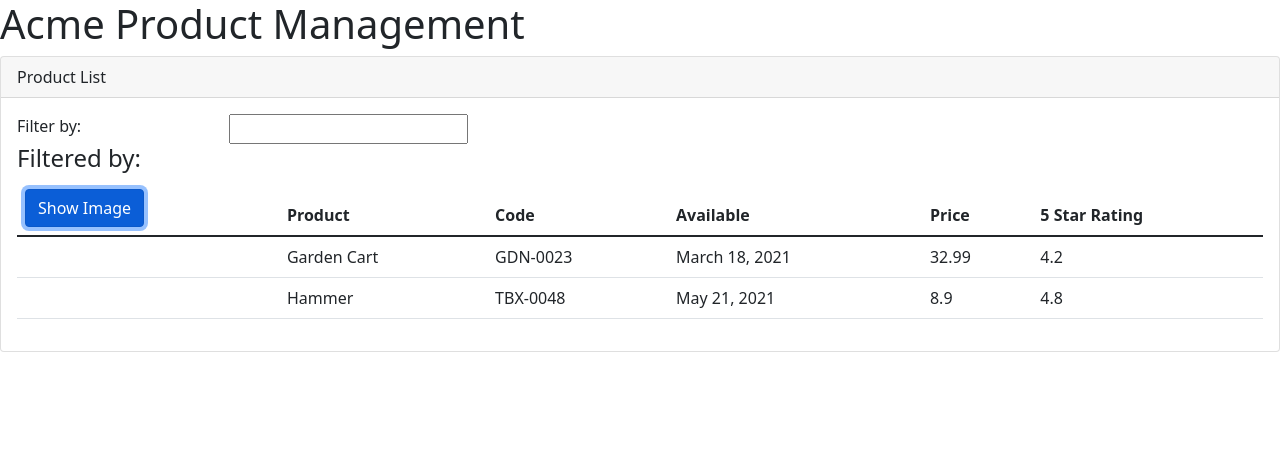
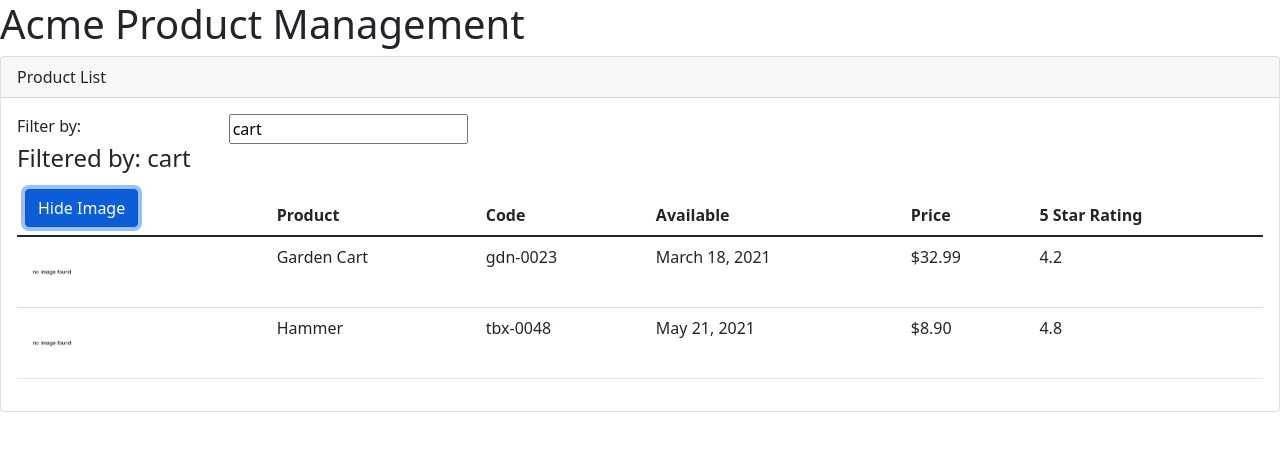
Before and after one commit to ftijan/ng-getting-started, an Angular app: page / in a window 1280 px wide. Both pictures are taken after a click on the button "Show Image". Shown: the top 450 px of the page. Built offline with nearby package versions, Linux system fonts and the light colour scheme.

Commit message:
pipes and bindings

```diff
--- a/src/app/app.module.ts
+++ b/src/app/app.module.ts
@@ -1,4 +1,5 @@
 import { NgModule } from '@angular/core';
+import { FormsModule } from '@angular/forms';
 import { BrowserModule } from '@angular/platform-browser';
 
 import { AppRoutingModule } from './app-routing.module';
@@ -12,6 +13,7 @@ import { ProductListComponent } from './product-list/product-list.component';
   ],
   imports: [
     BrowserModule,
+    FormsModule
     //AppRoutingModule
   ],
   providers: [],
--- a/src/app/product-list/product-list.component.html
+++ b/src/app/product-list/product-list.component.html
@@ -6,12 +6,13 @@
         <div class="row">
             <div class="col-md-2">Filter by:</div>
             <div class="col-md-4">
-                <input type="text">
+                <input type="text"
+                    [(ngModel)]="listFilter">
             </div>
         </div>
         <div class="row">
             <div class="col-md-6">
-                <h4>Filtered by:</h4>
+                <h4>Filtered by: {{listFilter}}</h4>
             </div>
         </div>
         <div class="table-responsive">
@@ -19,8 +20,9 @@
                 <thead>
                     <tr>
                         <th>
-                            <button class="btn btn-primary">
-                                Show Image
+                            <button class="btn btn-primary"
+                            (click)="toggleImage()">
+                                {{showImage ? 'Hide' : 'Show'}} Image
                             </button>
                         </th>
                         <th>Product</th>
@@ -32,11 +34,18 @@
                 </thead>
                 <tbody>
                     <tr *ngFor="let product of products">
-                        <td></td>
+                        <td>
+                         <img *ngIf="showImage"
+                            [src]="product.imageUrl"
+                            [title]="product.productName"
+                            [style.width.px]="imageWidth"
+                            [style.margin.px]="imageMargin"
+                            />
+                        </td>
                         <td>{{product.productName}}</td>
-                        <td>{{product.productCode}}</td>
+                        <td>{{product.productCode | lowercase}}</td>
                         <td>{{product.releaseDate}}</td>
-                        <td>{{product.price}}</td>
+                        <td>{{product.price | currency:"USD":"symbol":"1.2-2"}}</td>
                         <td>{{product.starRating}}</td>
                     </tr>
                 </tbody>
--- a/src/app/product-list/product-list.component.ts
+++ b/src/app/product-list/product-list.component.ts
@@ -1,3 +1,4 @@
+import { ThrowStmt } from '@angular/compiler';
 import { Component, OnInit } from '@angular/core';
 
 @Component({
@@ -7,6 +8,10 @@ import { Component, OnInit } from '@angular/core';
 })
 export class ProductListComponent implements OnInit {
   pageTitle = 'Product List';
+  imageWidth = 50;
+  imageMargin = 2;
+  showImage = false;
+  listFilter = 'cart';
   products: any[] = [
     {
       "productId": 2,
@@ -35,4 +40,7 @@ export class ProductListComponent implements OnInit {
   ngOnInit(): void {
   }
 
+  toggleImage(): void {
+    this.showImage = !this.showImage;
+  }
 }
```
